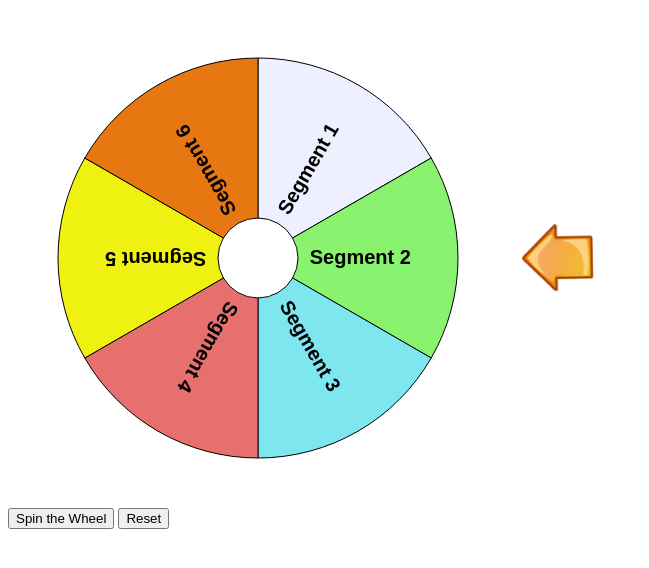
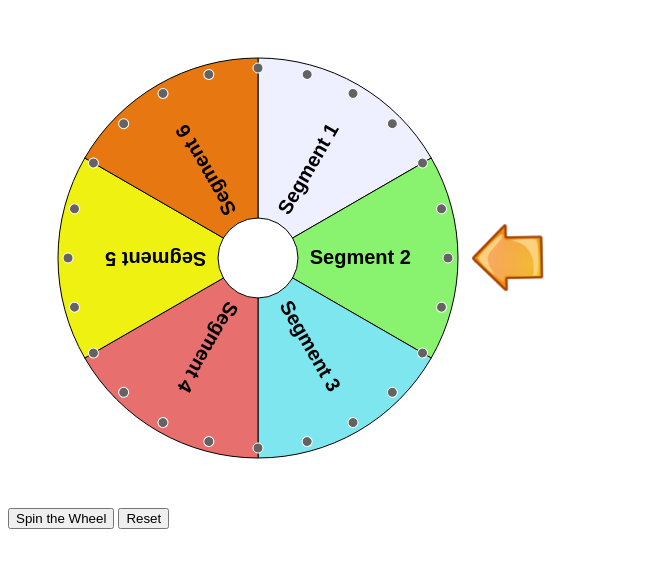
Before and after one commit to Code-Institute-Submissions/collyd21-milestone2, a plain HTML site: page index.html in a window 1280 px wide. Both pictures are taken after a click on the button "Reset". Shown: the whole page, without its empty margins (0-649 px from the left). Drawn offline with nearby package versions, Linux system fonts and the light colour scheme.

Commit message:
addition of pins to wheel, tidy of style.css

```diff
--- a/index.html
+++ b/index.html
@@ -27,7 +27,14 @@
                     {'fillStyle' : '#eff111', 'text' : 'Segment 5'},
                     {'fillStyle' : '#e77811', 'text' : 'Segment 6'}
                 ],
-
+               'pins' :    // Specify pin parameters.
+        {
+            'number'      : 24,  // Number of pins.
+            'outerRadius' : 5,  // Radius of each pin.
+            'margin'      : 5,  // Margin ofpin from edge of wheel.
+            'fillStyle'   : '#636363', // Fill colour of pin.
+            'strokeStyle' : '#ffffff' // Border colour of pin.
+        },
             'animation' :
             {
         'type'     : 'spinToStop',  // Animation set to spin and then stop.
@@ -37,24 +44,23 @@
         }
     });
 
-    function winAnimation()
+        function winAnimation()
     {
-        let winningSegmentNumber = theWheel.getIndicatedSegmentNumber(); // Get the number of the winning segment.
+
+            let winningSegmentNumber = theWheel.getIndicatedSegmentNumber(); // Get the number of the winning segment.
 
         for (let i = 1; i < theWheel.segments.length; i ++)
         {
             theWheel.segments[i].fillStyle = 'grey';                    // For loop and change fillStyle of all segments to grey.
-        }
+}
 
         theWheel.segments[winningSegmentNumber].fillStyle = 'gold';   // Change winning segment colour.
 
         theWheel.draw();                                                // Call draw function to render changes.
-
-    }
-
+            }
     function resetWheel()
             {
-                theWheel.stopAnimation();  // Stop the animation, false as param so does not call callback function.
+                theWheel.stopAnimation(false);  // Stop the animation, false as param so does not call callback function.
                 theWheel.rotationAngle = 0;     // Re-set the wheel angle to 0 degrees.
                 theWheel.segments[1].fillStyle = '#eeefff';
                 theWheel.segments[2].fillStyle = '#89f26e',
@@ -62,7 +68,7 @@
                 theWheel.segments[4].fillStyle = '#e7706f',
                 theWheel.segments[5].fillStyle = '#eff111',
                 theWheel.segments[6].fillStyle = '#e77811';
-                theWheel.draw();
+                theWheel.draw();                // Call draw function to render changes.
             }
 </script>
 <button onClick="theWheel.startAnimation();">Spin the Wheel</button> <!-- Click to spin wheel -->
--- a/style.css
+++ b/style.css
@@ -4,7 +4,7 @@
 
 #prizePointer {
     position: absolute;
-    left: 510px;
+    left: 460px;
     top: 215px;
-    z-index: 999;
+    z-index: 2;
 }
```
